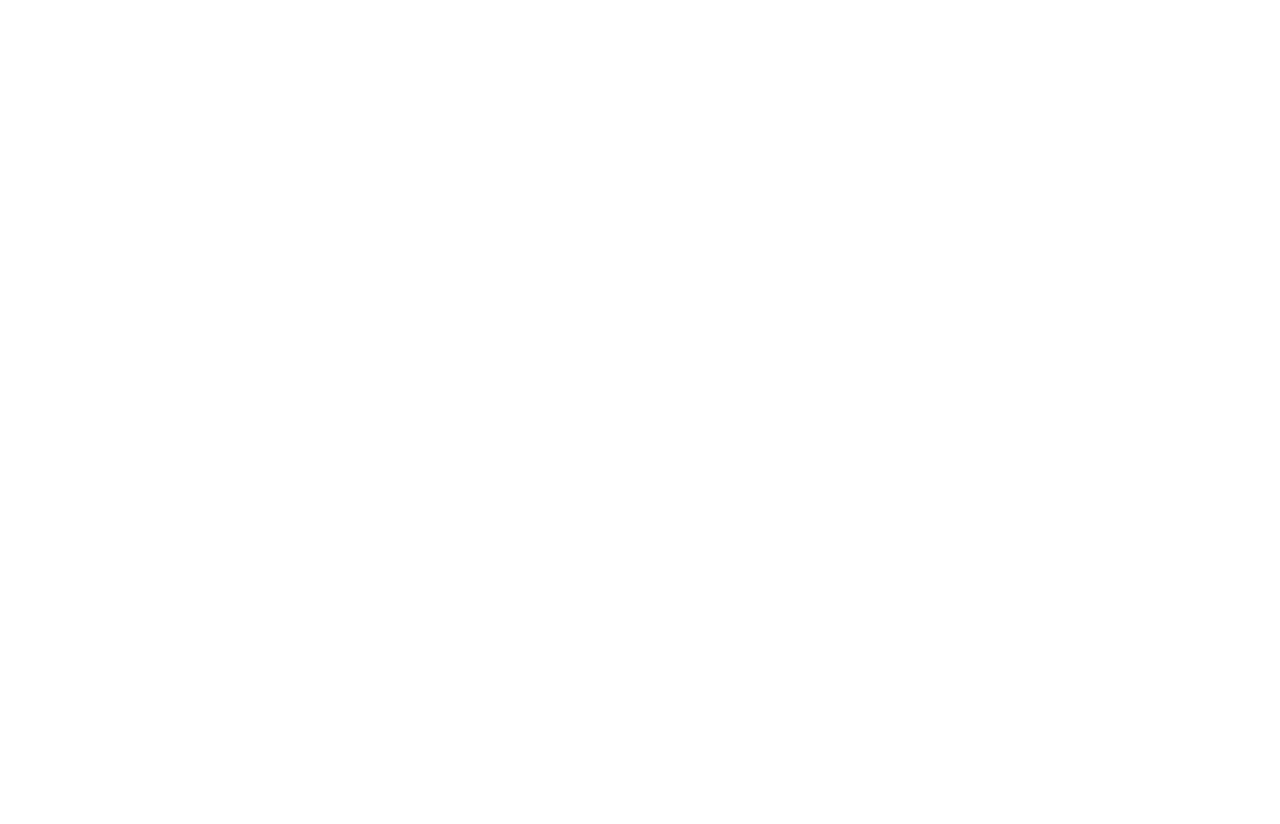
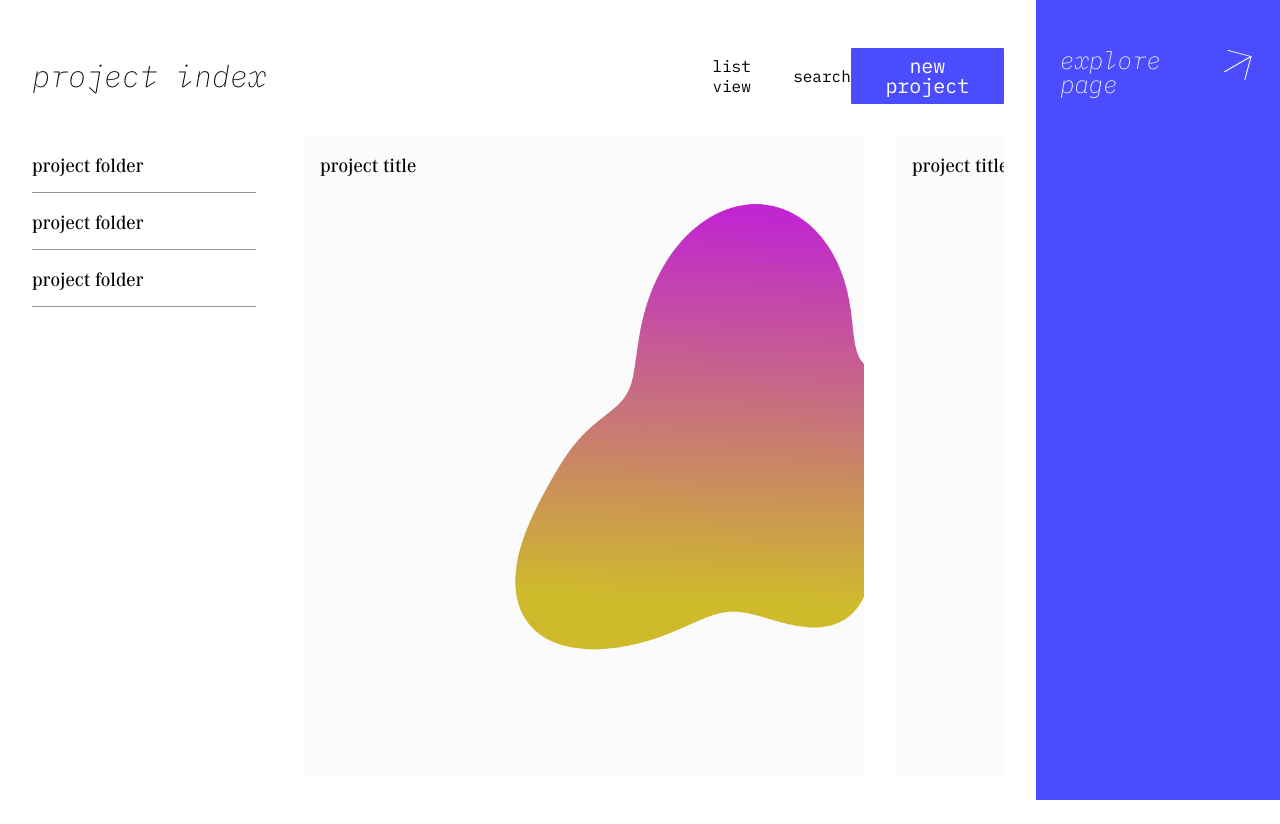
Before and after one commit to afyqzarof/studio-client, a React (Vite) app: page /1/dashboard in a window 1280 px wide. Before the commit this address had no page. Before the commit the page ends 800 px from the top, so only its background shows below. Built offline with nearby package versions, Linux system fonts and the light colour scheme.

Commit message:
feature: add and style dashboard page

```diff
--- a/src/App.jsx
+++ b/src/App.jsx
@@ -3,8 +3,8 @@
 import HomePage from "./pages/HomePage/HomePage";
 import LoginPage from "./pages/LoginPage/LoginPage";
 // import BoardPage from "./pages/BoardPage/BoardPage";
-// import TestingPage from "./pages/TestingPage/TestingPage";
-// import DashBoardPage from "./pages/DashBoardPage/DashBoardPage";
+import TestingPage from "./pages/TestingPage/TestingPage";
+import DashBoardPage from "./pages/DashBoardPage/DashBoardPage";
 
 function App() {
   return (
@@ -12,9 +12,9 @@
       <Routes>
         <Route path="/" element={<HomePage />} />
         <Route path="/login" element={<LoginPage />} />
-        {/* <Route path="/board/:boardId" element={<BoardPage />} />
-        <Route path="/dashboard" element={<DashBoardPage />} />
-        <Route path="/test" element={<TestingPage />} /> */}
+        {/* <Route path="/board/:boardId" element={<BoardPage />} /> */}
+        <Route path="/:userId/dashboard" element={<DashBoardPage />} />
+        <Route path="/test" element={<TestingPage />} />
       </Routes>
     </BrowserRouter>
   );
--- a/src/components/LoginBox/LoginBox.jsx
+++ b/src/components/LoginBox/LoginBox.jsx
@@ -13,7 +13,7 @@
 
   const handleSubmit = (e) => {
     e.preventDefault();
-    navigate("/board/1");
+    navigate("/1/dashboard");
   };
   return (
     <div className="form-wrapper">
--- /dev/null
+++ b/src/components/ProjectCard/ProjectCard.jsx
@@ -0,0 +1,35 @@
+import "./ProjectCard.scss";
+import imgSrc from "../../assets/images/project-thumbnail.png";
+import { useState } from "react";
+
+const ProjectCard = () => {
+  const [isShown, setIsShown] = useState(false);
+
+  return (
+    <article
+      className="project"
+      style={{ backgroundImage: `url(${imgSrc})` }}
+      onMouseEnter={() => {
+        setIsShown(true);
+      }}
+      onMouseLeave={() => {
+        setIsShown(false);
+      }}>
+      <h2 className="project__title">project title</h2>
+      <div
+        className={
+          isShown
+            ? "project__details-container project__details-container--shown"
+            : "project__details-container"
+        }>
+        <p className="project__caption">
+          this is a placeholder for project caption
+        </p>
+        <p className="project__category">category</p>
+        <h3 className="project__date">23.03.2024</h3>
+      </div>
+    </article>
+  );
+};
+
+export default ProjectCard;
--- /dev/null
+++ b/src/components/ProjectCard/ProjectCard.scss
@@ -0,0 +1,39 @@
+@use "../../styles/partials/mixins" as *;
+@use "../../styles/partials/font-mixins" as *;
+@use "../../styles/partials/colors";
+.project {
+  margin-right: 2rem;
+  min-width: 35rem;
+  height: 40rem;
+  background-repeat: no-repeat;
+  background-position: center;
+  background-size: cover;
+  @include flex(column, space-between, flex-start);
+  padding: 1rem;
+
+  &__title {
+    @include sub-header;
+    z-index: 100;
+  }
+
+  &__details-container {
+    width: 30%;
+    opacity: 0;
+
+    &--shown {
+      opacity: 1;
+    }
+  }
+
+  &__caption {
+    @include caption;
+  }
+
+  &__category {
+    @include chip-large;
+  }
+
+  &__date {
+    @include chip-large;
+  }
+}
--- /dev/null
+++ b/src/pages/DashBoardPage/DashBoardPage.jsx
@@ -0,0 +1,60 @@
+import ProjectCard from "../../components/ProjectCard/ProjectCard";
+import "./DashBoardPage.scss";
+import arrow from "../../assets/icons/arrow-white.svg";
+import arrowHover from "../../assets/icons/arrow-white-hover.svg";
+import { useState } from "react";
+import { Link } from "react-router-dom";
+
+const DashBoardPage = () => {
+  const [isArrowHover, setIsArrowHover] = useState(false);
+  return (
+    <div className="page-wrapper">
+      <div className="main-wrapper">
+        <header className="dashboard-header">
+          <h1 className="dashboard-header__title">project index </h1>
+          <nav className="dashboard-header__nav">
+            <ul className="dashboard-list">
+              <li>list view</li>
+              <li>search</li>
+              <li>
+                <button className="dashboard-list__btn">new project</button>
+              </li>
+            </ul>
+          </nav>
+        </header>
+        <main className="dashboard-main">
+          <nav className="dashboard-main__nav">
+            <button className="dashboard-main__folder">project folder</button>
+            <button className="dashboard-main__folder">project folder</button>
+            <button className="dashboard-main__folder">project folder</button>
+          </nav>
+          <section className="dashboard-main__projects">
+            <ProjectCard />
+            <ProjectCard />
+            <ProjectCard />
+          </section>
+        </main>
+      </div>
+      <aside className="explore-aside">
+        <Link
+          className="explore-aside__container"
+          onMouseEnter={() => {
+            setIsArrowHover(true);
+          }}
+          onMouseLeave={() => {
+            setIsArrowHover(false);
+          }}>
+          <h2 className="explore-aside__title">explore page</h2>
+          <img
+            src={isArrowHover ? arrowHover : arrow}
+            alt="north east arrow"
+            className="explore-aside__img"
+          />
+        </Link>
+      </aside>
+    </div>
+  );
+};
+``;
+
+export default DashBoardPage;
--- /dev/null
+++ b/src/pages/DashBoardPage/DashBoardPage.scss
@@ -0,0 +1,94 @@
+@use "../../styles/partials/mixins" as *;
+@use "../../styles/partials/font-mixins" as *;
+@use "../../styles/partials/colors";
+
+.page-wrapper {
+  @include flex(row, space-between, flex-start);
+  min-height: 100vh;
+  max-width: 100vw;
+}
+.main-wrapper {
+  flex: 1;
+  padding: 3rem 2rem;
+  min-height: 100vh;
+  height: 100%;
+  width: 10rem;
+  // overflow-x: scroll;
+}
+
+.dashboard-header {
+  @include flex(row, space-between);
+  width: 100%;
+  margin-bottom: 2rem;
+
+  &__title {
+    @include page-header;
+  }
+
+  &__nav {
+    width: 30%;
+  }
+}
+
+.dashboard-list {
+  @include flex(row, space-between);
+  width: 100%;
+
+  &__btn {
+    @include primary-btn;
+    background-color: colors.$primary-main;
+    color: colors.$primary-light;
+    padding: 0.5rem 1rem;
+    border-radius: 1px;
+  }
+}
+
+.dashboard-main {
+  @include flex(row, space-between, flex-start);
+  height: 100%;
+  min-height: 80vh;
+  width: 100%;
+
+  &__nav {
+    @include flex(column);
+  }
+
+  &__folder {
+    @include sub-header;
+    padding: 1rem 0;
+    border-bottom: 1px solid colors.$secondary-gray;
+    width: 14rem;
+    text-align: left;
+  }
+
+  &__projects {
+    margin-left: 1rem;
+    width: 10rem;
+    flex: 1;
+    padding: 0 2rem;
+    @include flex(row, flex-start);
+    overflow: scroll;
+  }
+}
+
+.explore-aside {
+  padding: 3rem 1.5rem;
+  background-color: colors.$primary-main;
+  min-height: 100vh;
+  height: 100%;
+
+  &__container {
+    @include flex(row, space-between, flex-start);
+  }
+
+  &__title {
+    @include page-header;
+    font-size: 1.5rem;
+    color: colors.$primary-light;
+    width: 10rem;
+  }
+
+  &__img {
+    transform: rotate(60deg);
+  }
+}
--- /dev/null
+++ b/src/pages/TestingPage/TestingPage.jsx
@@ -0,0 +1,12 @@
+import "./TestingPage.scss";
+import ProjectCard from "../../components/ProjectCard/ProjectCard";
+
+const TestingPage = () => {
+  return (
+    <main className="test-main">
+      <ProjectCard />
+    </main>
+  );
+};
+
+export default TestingPage;
--- /dev/null
+++ b/src/pages/TestingPage/TestingPage.scss
@@ -0,0 +1,6 @@
+@use "../../styles/partials/mixins" as *;
+
+.test-main {
+  @include flex(column, space-evenly);
+  height: 100vh;
+}
```
